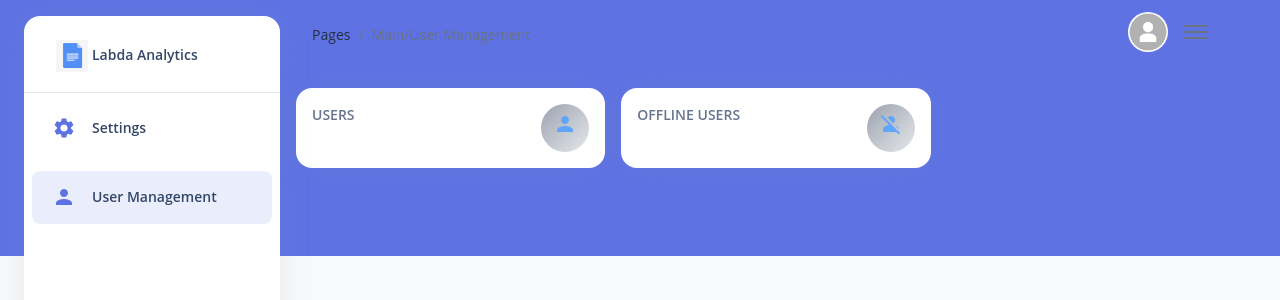
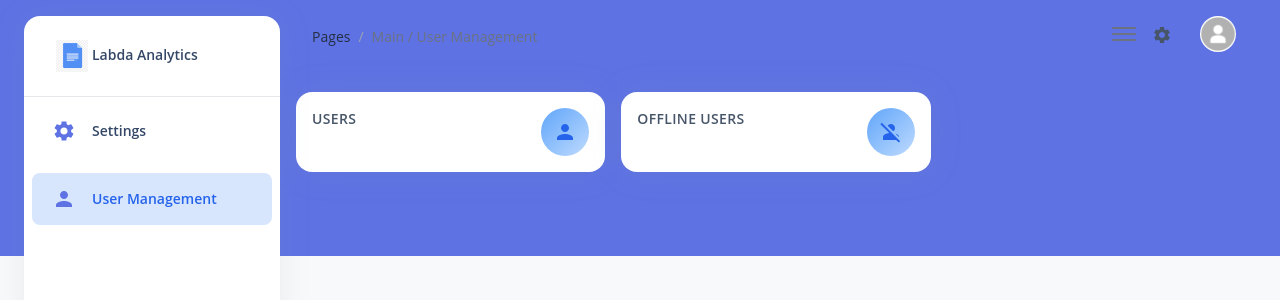
Before and after one commit to SimonMasasi/meeting-assistant, a React (Vite) app: page /main/user-management in a window 1280 px wide. Shown: the top 300 px of the page. Built offline with nearby package versions, Linux system fonts and the light colour scheme.

Commit message:
refactor: Update CardLayout props and improve sidebar functionality

```diff
--- a/src/atoms/shared-atoms.ts
+++ b/src/atoms/shared-atoms.ts
@@ -3,4 +3,4 @@ import { atom } from "jotai";
 export const loadingAtom = atom(false)
 
 export const tableLoadingAtom = atom(false)
-export const showSideBar = atom(true)
+export const showSideBar = atom(false)
--- a/src/components/layout/card-layout.tsx
+++ b/src/components/layout/card-layout.tsx
@@ -1,35 +1,43 @@
-import { Dashboard }  from "@mui/icons-material";
+import { Dashboard } from "@mui/icons-material";
 import { cardLayoutProps } from "../../interfaces/shared-interfaces";
 import { NavLink } from "react-router-dom";
 
 type cardProps = {
-  navs: cardLayoutProps[];
+  cards: cardLayoutProps[];
 };
 
 export function CardLayout(props: cardProps) {
+  if (!props.cards.length) {
     return (
-    <div className="grid grid-cols-1 lg:grid-cols-3 gap-4 intro-x">
-      {props.navs.map((card, key) => {
+      <p className="text-sm text-slate-500 py-8 text-center">
+        No items to display.
+      </p>
+    );
+  }
+
   return (
-          <NavLink to={card?.to} key={key}>
-            <div>
-              <div className="cursor-pointer  hover:-translate-y-px">
-                <div className="min-w-0 break-words bg-white shadow-xl dark:bg-slate-850 dark:shadow-dark-xl rounded-2xl bg-clip-border">
+    <div className="grid grid-cols-1 md:grid-cols-2 lg:grid-cols-3 gap-4 intro-x">
+      {props.cards.map((card, key) => (
+        <NavLink
+          to={card?.to}
+          key={key}
+          aria-label={`Go to ${card?.name}`}
+          className="block"
+        >
+          <div className="cursor-pointer hover:-translate-y-1 hover:shadow-2xl transition-all duration-200">
+            <div className="min-w-0 break-words bg-white shadow-xl dark:bg-slate-800 dark:shadow-dark-xl rounded-2xl bg-clip-border">
               <div className="flex-auto p-4">
                 <div className="flex flex-row -mx-3">
                   <div className="flex-none w-2/3 max-w-full px-3">
-                        <div>
-                          <p className="mb-0 font-sans text-sm font-semibold leading-normal uppercase">
+                    <p className="mb-0 font-sans text-sm font-semibold leading-normal uppercase tracking-wide text-slate-600">
                       {card?.name}
                     </p>
                   </div>
-                      </div>
                   <div className="px-3 text-right basis-1/3">
-                        <div className="inline-block w-12 h-12 text-center rounded-circle bg-gradient-to-tl from-gray-200 to-gray-400">
-                          <div className=" flex justify-center mt-2 text-blue-400">
-                          {card?.icon ?? <Dashboard/>}
-                          </div>
-                        </div>
+                    <div className="inline-flex items-center justify-center w-12 h-12 rounded-full bg-gradient-to-tl from-primary-200 to-primary-400">
+                      <span className="flex justify-center text-primary-600">
+                        {card?.icon ?? <Dashboard />}
+                      </span>
                     </div>
                   </div>
                 </div>
@@ -37,8 +45,7 @@ export function CardLayout(props: cardProps) {
             </div>
           </div>
         </NavLink>
-        );
-      })}
+      ))}
     </div>
   );
 }
--- a/src/components/layout/nav-bar.tsx
+++ b/src/components/layout/nav-bar.tsx
@@ -1,4 +1,5 @@
 import { showSideBar } from "@/atoms/shared-atoms";
+import { Settings } from "@mui/icons-material";
 import { useAtom } from "jotai";
 import { useLocation } from "react-router-dom";
 import { ProfileBar } from "./profile-bar";
@@ -7,50 +8,59 @@ export function Navbar() {
   const location = useLocation();
   const [sideBar, setSideBar] = useAtom(showSideBar);
 
+  const breadcrumb = location.pathname
+    .replace("/", "")
+    .replaceAll("-", " ")
+    .replaceAll("/", " / ");
 
   return (
-    <nav className="relative flex flex-wrap items-center justify-between px-0 py-2 mx-6 transition-all ease-in shadow-none duration-250 rounded-2xl lg:flex-nowrap lg:justify-start  ">
+    <nav
+      aria-label="Top navigation"
+      className="relative flex flex-wrap items-center justify-between px-0 py-2 mx-6 transition-all ease-in shadow-none duration-250 rounded-2xl lg:flex-nowrap lg:justify-start"
+    >
       <div className="flex items-center justify-between w-full px-4 py-1 mx-auto flex-wrap-inherit">
-        <nav>
+        {/* Breadcrumb */}
+        <nav aria-label="Breadcrumb">
           <ol className="flex flex-wrap pt-1 mr-12 bg-transparent rounded-lg sm:mr-16">
             <li className="text-sm leading-normal">
-              <a className="text-gray-800 ">Pages</a>
+              <span className="text-gray-800">Pages</span>
             </li>
             <li
-              className="text-sm pl-2 capitalize leading-normal text-gray-500 before:float-left before:pr-2 before:text-gray before:content-['/']"
+              className="text-sm pl-2 capitalize leading-normal text-gray-500 before:float-left before:pr-2 before:text-gray-400 before:content-['/']"
               aria-current="page"
             >
-              {location.pathname.replace("/", " ").replaceAll("-", " ")}
+              {breadcrumb}
             </li>
           </ol>
         </nav>
+
+        {/* Action buttons */}
         <div className="flex items-center mt-2 grow sm:mt-0 sm:mr-6 md:mr-0 lg:flex lg:basis-auto">
-          <div className="flex items-center md:ml-auto md:pr-4">
-            <div className="relative flex flex-wrap items-stretch w-full transition-all rounded-lg ease">
-              <span className="text-sm ease leading-5.6 absolute z-50 -ml-px flex h-full items-center whitespace-nowrap rounded-lg rounded-tr-none rounded-br-none border border-r-0 border-transparent bg-transparent py-2 px-2.5 text-center font-normal text-slate-500 transition-all">
-                <i className="fas fa-search"></i>
-              </span>
-
-            </div>
-          </div>
-          <ul className="flex flex-row justify-end pl-0 mb-0 list-none md-max:w-full">
-            <li className="flex items-center">
-              <ProfileBar/>
+          <ul className="flex flex-row items-center justify-end pl-0 mb-0 list-none gap-1 md-max:w-full w-full">
+            <li className="flex items-center ml-auto">
+              <button
+                type="button"
+                aria-label="Toggle sidebar"
+                aria-expanded={sideBar}
+                onClick={() => setSideBar(!sideBar)}
+                className="flex flex-col justify-center gap-1 w-6 h-6 rounded focus-visible:outline-none focus-visible:ring-2 focus-visible:ring-primary-500"
+              >
+                <span className="block h-0.5 w-full rounded-sm bg-gray-500 transition-all" />
+                <span className="block h-0.5 w-full rounded-sm bg-gray-500 transition-all" />
+                <span className="block h-0.5 w-full rounded-sm bg-gray-500 transition-all" />
+              </button>
             </li>
-            <li className="flex items-center pl-4" >
-              <a href="#" className="block p-0 text-sm  transition-all" onClick={()=>setSideBar(!sideBar)}>
-                <div className="w-6 mt-1">
-                  <i className="ease mb-1 relative block h-0.5 rounded-sm bg-gray-500 transition-all"></i>
-                  <i className="ease mb-1 relative block h-0.5 rounded-sm bg-gray-500  transition-all"></i>
-                  <i className="ease mb-1 relative block h-0.5 rounded-sm bg-gray-500  transition-all"></i>
-                </div>
-              </a>
+            <li className="flex items-center px-2">
+              <button
+                type="button"
+                aria-label="Settings"
+                className="p-1 text-slate-600 transition-all rounded hover:text-primary-600 focus-visible:outline-none focus-visible:ring-2 focus-visible:ring-primary-500"
+              >
+                <Settings fontSize="small" />
+              </button>
             </li>
-            <li className="flex items-center px-4">
-              <a href="#" className="p-0 text-sm text-black transition-all">
-                <i className="cursor-pointer fa fa-cog"></i>
-                {/* <!-- fixed-plugin-button-nav  --> */}
-              </a>
+            <li className="flex items-center pl-2 flex-shrink-0">
+              <ProfileBar />
             </li>
           </ul>
         </div>
--- a/src/components/layout/profile-bar.tsx
+++ b/src/components/layout/profile-bar.tsx
@@ -1,25 +1,21 @@
 import * as React from "react";
+import Avatar from "@mui/material/Avatar";
 import Box from "@mui/material/Box";
+import Divider from "@mui/material/Divider";
 import IconButton from "@mui/material/IconButton";
+import ListItemIcon from "@mui/material/ListItemIcon";
 import Menu from "@mui/material/Menu";
-import Avatar from "@mui/material/Avatar";
+import MenuItem from "@mui/material/MenuItem";
 import Tooltip from "@mui/material/Tooltip";
-import MenuItem from "@mui/material/MenuItem";
+import Typography from "@mui/material/Typography";
 import { Edit, Logout, Person } from "@mui/icons-material";
 
-const settingsMenu = [
-  {
-    name: "Profile",
-    icon: <Person />,
-  },
-  {
-    name: "Change Password",
-    icon: <Edit />,
-  },
-  {
-    name: "Logout",
-    icon: <Logout />,
-  },
+const AVATAR_SIZE = 36;
+
+const menuItems = [
+  { name: "Profile", icon: <Person fontSize="small" />, danger: false },
+  { name: "Change Password", icon: <Edit fontSize="small" />, danger: false },
+  { name: "Logout", icon: <Logout fontSize="small" />, danger: true },
 ];
 
 export function ProfileBar() {
@@ -36,32 +32,60 @@ export function ProfileBar() {
   };
 
   return (
-    <Box sx={{ flexGrow: 0 }}>
-      <Tooltip title="Profile">
-        <IconButton onClick={handleOpenUserMenu} sx={{ p: 0 }}>
-          <Avatar alt="Remy Sharp" src="/src/assets/images/profile.png" />
+    <Box sx={{ flexShrink: 0 }}>
+      <Tooltip title="Account">
+        <IconButton
+          onClick={handleOpenUserMenu}
+          aria-label="Open account menu"
+          aria-controls={anchorElUser ? "profile-menu" : undefined}
+          aria-haspopup="true"
+          aria-expanded={Boolean(anchorElUser)}
+          sx={{ p: 0.5 }}
+        >
+          <Avatar
+            alt="User profile"
+            src="/src/assets/images/profile.png"
+            sx={{ width: AVATAR_SIZE, height: AVATAR_SIZE }}
+          />
         </IconButton>
       </Tooltip>
+
       <Menu
-        sx={{ mt: "45px" }}
-        id="menu-appbar"
+        id="profile-menu"
         anchorEl={anchorElUser}
-        anchorOrigin={{
-          vertical: "top",
-          horizontal: "right",
-        }}
-        keepMounted
-        transformOrigin={{
-          vertical: "top",
-          horizontal: "right",
-        }}
+        anchorOrigin={{ vertical: "bottom", horizontal: "right" }}
+        transformOrigin={{ vertical: "top", horizontal: "right" }}
         open={Boolean(anchorElUser)}
         onClose={handleCloseUserMenu}
+        slotProps={{
+          paper: {
+            elevation: 3,
+            sx: { mt: 1, minWidth: 190, borderRadius: 2 },
+          },
+        }}
       >
-        {settingsMenu.map((setting, key) => (
-          <MenuItem key={key} onClick={handleCloseUserMenu}>
-            {setting.icon}
-            <span className="mx-2">{setting.name}</span>
+        {/* User info header */}
+        <Box sx={{ px: 2, py: 1.5 }}>
+          <Typography variant="subtitle2" fontWeight={600} noWrap>
+            Welcome back
+          </Typography>
+          <Typography variant="caption" color="text.secondary" noWrap>
+            Administrator
+          </Typography>
+        </Box>
+
+        <Divider />
+
+        {menuItems.map((item) => (
+          <MenuItem
+            key={item.name}
+            onClick={handleCloseUserMenu}
+            sx={{ color: item.danger ? "error.main" : "text.primary", gap: 1 }}
+          >
+            <ListItemIcon sx={{ color: "inherit", minWidth: "auto" }}>
+              {item.icon}
+            </ListItemIcon>
+            <Typography variant="body2">{item.name}</Typography>
           </MenuItem>
         ))}
       </Menu>
--- a/src/components/layout/side-bar.tsx
+++ b/src/components/layout/side-bar.tsx
@@ -1,31 +1,40 @@
+import { Close } from "@mui/icons-material";
+import { useAtom } from "jotai";
 import { NavLink } from "react-router-dom";
+import { showSideBar } from "@/atoms/shared-atoms";
 import { sideNavContent } from "../../constants/side-nav-content";
-import { useAtom } from "jotai";
-import { showSideBar } from "@/atoms/shared-atoms";
 
 export function SideBar() {
   const [sideBar, setSideBar] = useAtom(showSideBar);
 
   return (
     <aside
+      aria-label="Main navigation"
       className={
         sideBar
-          ? "fixed inset-y-0 flex-wrap items-center justify-between block w-full p-0 my-4 overflow-y-auto antialiased transition-transform duration-200 -translate-x-full bg-white border-0 shadow-xl   max-w-64 ease-nav-brand z-990 xl:ml-6 rounded-2xl xl:left-0 xl:translate-x-0"
-          : "fixed inset-y-0 flex-wrap items-center justify-between block w-full p-0 my-4 overflow-y-auto antialiased transition-transform duration-200  bg-white border-0 shadow-xl   max-w-64 ease-nav-brand z-990 xl:ml-6 rounded-2xl xl:left-0 xl:translate-x-0"
+          ? "fixed inset-y-0 flex-wrap items-center justify-between block w-full p-0 my-4 overflow-y-auto antialiased transition-transform duration-200 bg-white border-0 shadow-xl max-w-64 z-[990] xl:ml-6 rounded-2xl xl:left-0 xl:translate-x-0"
+          : "fixed inset-y-0 flex-wrap items-center justify-between block w-full p-0 my-4 overflow-y-auto antialiased transition-transform duration-200 -translate-x-full bg-white border-0 shadow-xl max-w-64 z-[990] xl:ml-6 rounded-2xl xl:left-0 xl:translate-x-0"
       }
     >
-      <div className="h-19">
-        <i className="absolute top-0 right-0 p-4 opacity-50 cursor-pointer fas fa-times text-slate-400 xl:hidden"></i>
+      <div className="relative h-20">
+        <button
+          type="button"
+          aria-label="Close sidebar"
+          onClick={() => setSideBar(false)}
+          className="absolute top-0 right-0 p-4 text-slate-400 opacity-50 xl:hidden hover:opacity-100 transition-opacity focus-visible:outline-none focus-visible:ring-2 focus-visible:ring-primary-500 rounded"
+        >
+          <Close fontSize="small" />
+        </button>
         <NavLink
-          className="block px-8 py-6 m-0 text-sm whitespace-nowrap  text-slate-700"
-          to="dashboard"
+          className="block px-8 py-6 m-0 text-sm whitespace-nowrap text-slate-700"
+          to="/dashboard"
         >
           <img
             src="/src/assets/images/file.png"
-            className="inline h-full max-w-full transition-all duration-200  ease-nav-brand max-h-8"
+            className="inline h-full max-w-full transition-all duration-200 max-h-8"
             alt="main_logo"
           />
-          <span className="ml-1 font-semibold transition-all duration-200 ease-nav-brand">
+          <span className="ml-1 font-semibold transition-all duration-200">
             {import.meta.env.VITE_APP_TITLE ?? "My App"}
           </span>
         </NavLink>
@@ -34,37 +43,31 @@ export function SideBar() {
       <hr className="h-px mt-0 bg-transparent bg-gradient-to-r from-transparent via-black/40 to-transparent" />
 
       <div className="items-center block w-auto max-h-screen overflow-auto h-[75%] grow basis-full">
-        <ul className="flex flex-col pl-0 mb-0">
-          {sideNavContent.map((nav, key) => {
-            return (
-              <div key={key}>
-                <li className="w-full my-2">
+        <ul className="flex flex-col pl-0 mb-0 pb-4">
+          {sideNavContent.map((nav, key) => (
+            <li key={key} className="w-full my-2">
               <NavLink
-                    onClick={() => setSideBar(!sideBar)}
+                onClick={() => setSideBar(false)}
                 to={nav.to}
                 className={({ isActive, isPending }) =>
                   isActive
-                        ? "py-2.7 bg-blue-500/13 text-sm ease-nav-brand my-0 mx-2 flex items-center whitespace-nowrap rounded-lg px-4 font-semibold text-slate-700 transition-colors"
+                    ? "py-2.5 text-sm my-0 mx-2 flex items-center whitespace-nowrap rounded-lg px-4 font-semibold text-primary-600 transition-colors bg-primary-500/20"
                     : isPending
-                        ? "py-2.7 text-sm ease-nav-brand my-0 mx-2 flex items-center whitespace-nowrap rounded-lg px-4 font-semibold text-slate-700 transition-colors"
-                        : "py-2.7  text-sm ease-nav-brand my-0 mx-2 flex items-center whitespace-nowrap rounded-lg px-4 font-semibold text-slate-700 transition-colors"
+                    ? "py-2.5 text-sm my-0 mx-2 flex items-center whitespace-nowrap rounded-lg px-4 font-semibold text-slate-400 transition-colors opacity-60"
+                    : "py-2.5 text-sm my-0 mx-2 flex items-center whitespace-nowrap rounded-lg px-4 font-semibold text-slate-700 transition-colors hover:bg-gray-100"
                 }
               >
-                    <div className="mr-2 flex h-8 w-8 items-center justify-center rounded-lg bg-center stroke-0 text-center xl:p-2.5">
+                <div className="mr-2 flex h-8 w-8 items-center justify-center rounded-lg text-center xl:p-2.5">
                   {nav?.icon}
                 </div>
-                    <span className="ml-1 duration-300 opacity-100 pointer-events-none ease">
+                <span className="ml-1 duration-300 opacity-100 pointer-events-none">
                   {nav?.title}
                 </span>
               </NavLink>
             </li>
-              </div>
-            );
-          })}
+          ))}
         </ul>
       </div>
-
-      <div className="mx-4"></div>
     </aside>
   );
 }
--- a/src/pages/settings/settings-main.tsx
+++ b/src/pages/settings/settings-main.tsx
@@ -9,7 +9,7 @@ export function SettingsMain() {
     <>
       {location.pathname.replace("main", "").replaceAll("/", "") ==
       "settings" ? (
-        <CardLayout navs={settingsNavs} />
+        <CardLayout cards={settingsNavs} />
       ) : (
         <Outlet></Outlet>
       )}
--- a/src/pages/user-management/user-management-main.tsx
+++ b/src/pages/user-management/user-management-main.tsx
@@ -9,7 +9,7 @@ export function UserManagementMain() {
     <>
       {location.pathname.replace("main", "").replaceAll("/", "") ==
       "user-management" ? (
-        <CardLayout navs={userManagementNavs} />
+        <CardLayout cards={userManagementNavs} />
       ) : (
         <Outlet></Outlet>
       )}
```
Lines whose indentation alone changed are shown as unchanged.
